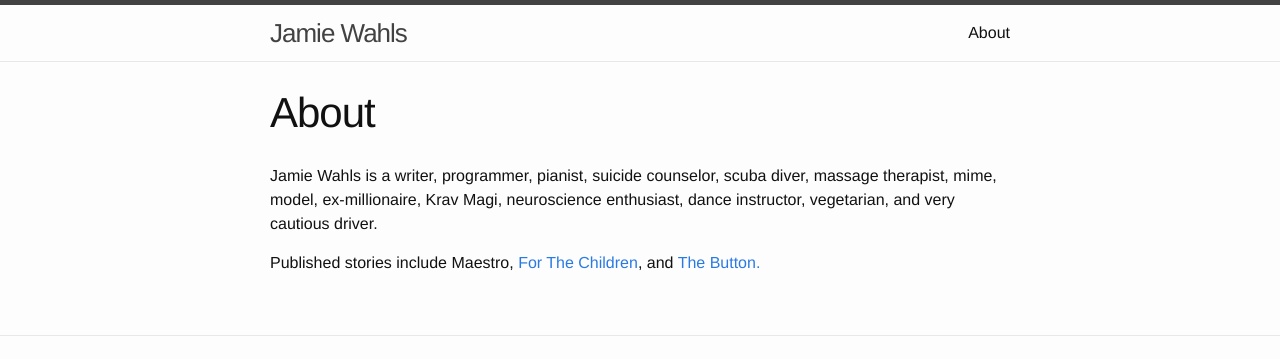
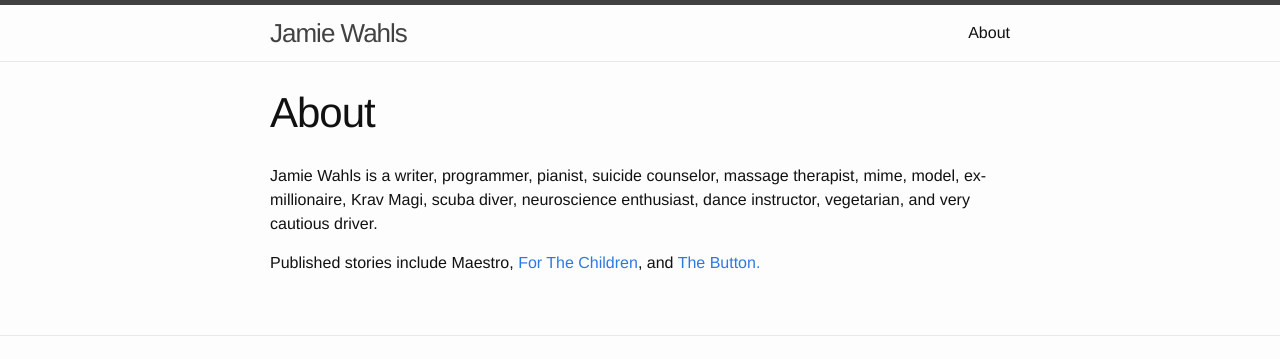
Before and after one commit to jayterwahl/author-website.github.io, a Jekyll site: the page built from about.md, in a window 1280 px wide. Shown: the top 359 px of the page. Built offline with Jekyll 4.4.1, drawn with Linux system fonts in a browser that asks for light colours.

```diff
--- a/about.md
+++ b/about.md
@@ -4,6 +4,6 @@ title: About
 permalink: /about/
 ---
 
-Jamie Wahls is a writer, programmer, pianist, suicide counselor, scuba diver, massage therapist, mime, model, ex-millionaire, Krav Magi, neuroscience enthusiast, dance instructor, vegetarian, and very cautious driver.
+Jamie Wahls is a writer, programmer, pianist, suicide counselor, massage therapist, mime, model, ex-millionaire, Krav Magi, scuba diver, neuroscience enthusiast, dance instructor, vegetarian, and very cautious driver.
 
 Published stories include Maestro, [For The Children](http://mothershipzeta.org/), and [The Button.](http://www.sciphijournal.com/the-button-by-jamie-wahls/)
```
